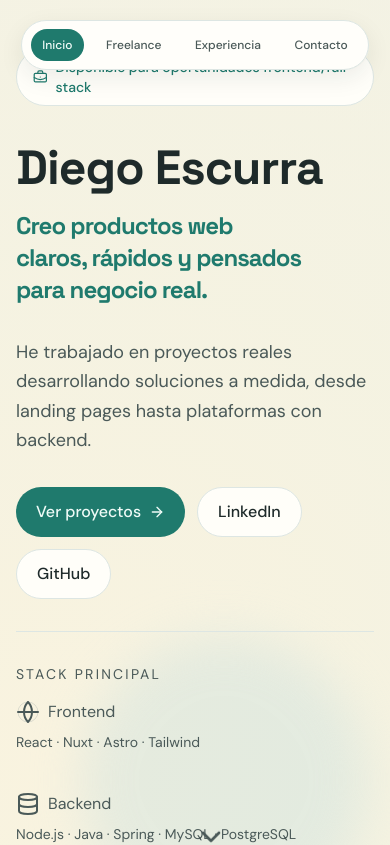
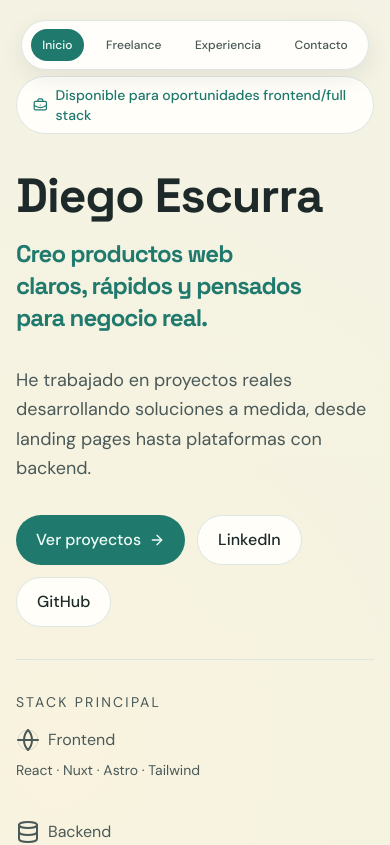
Before and after one commit to diegoescurra/portfolio, a React (Vite) app: page / in a window 390 px wide. Shown: the top 845 px of the page. Built offline with nearby package versions, Linux system fonts and the light colour scheme.

Commit message:
fix: mobile margin

```diff
--- a/src/components/Views/Contact.jsx
+++ b/src/components/Views/Contact.jsx
@@ -29,10 +29,10 @@ export const Contact = () => {
 
   return (
     <section className="py-20 relative overflow-hidden" id="contacto">
-      <div className="absolute inset-0 bg-gradient-to-br from-emerald-50/40 via-transparent to-amber-50/40">
+      {/* <div className="absolute inset-0 bg-gradient-to-br from-emerald-50/40 via-transparent to-amber-50/40">
         <div className="absolute top-20 right-0 w-72 h-72 bg-emerald-100 rounded-full mix-blend-multiply filter blur-xl opacity-60 animate-blob"></div>
         <div className="absolute bottom-20 left-0 w-72 h-72 bg-amber-100 rounded-full mix-blend-multiply filter blur-xl opacity-60 animate-blob animation-delay-4000"></div>
-      </div>
+      </div> */}
 
       <div className="max-w-7xl mx-auto px-4 sm:px-6 lg:px-8 relative">
         <div className="text-center mb-16">
--- a/src/components/Views/Hero.jsx
+++ b/src/components/Views/Hero.jsx
@@ -3,12 +3,12 @@ import OrbitingCirclesDemo from './OrbitingCirclesDemo';
 
 export const Hero = () => {
   return (
-    <section className="min-h-screen relative" id='inicio'>
-      <div className="absolute inset-0">
+    <section className="min-h-dvh relative" id='inicio'>
+      {/* <div className="absolute inset-0">
         <div className="hidden md:block absolute top-20 left-10 w-72 h-72 bg-amber-100 rounded-full mix-blend-multiply filter blur-xl opacity-60 animate-marquee"></div>
         <div className="hidden md:block absolute top-40 right-10 w-72 h-72 bg-teal-100 rounded-full mix-blend-multiply filter blur-xl opacity-70 animate-blob animation-delay-2000"></div>
         <div className="absolute -bottom-8 left-20 w-72 h-72 bg-sky-100 rounded-full mix-blend-multiply filter blur-xl opacity-60 animate-marquee-vertical animation-delay-4000"></div>
-      </div>
+      </div> */}
 
       <div className="relative min-h-screen flex items-center">
         <div className="max-w-7xl mx-auto px-4 sm:px-6 lg:px-8 py-12">
@@ -79,7 +79,7 @@ export const Hero = () => {
         </div>
       </div>
 
-      <div className="absolute bottom-8 left-1/2 -translate-x-1/2 animate-bounce">
+      <div className="absolute bottom-4 md:bottom-8 left-1/2 -translate-x-1/2 animate-bounce">
         <ChevronDown className="text-[var(--ink-soft)]" size={32} />
       </div>
     </section>
--- a/src/components/shareds/navbar/Navbar.jsx
+++ b/src/components/shareds/navbar/Navbar.jsx
@@ -54,7 +54,7 @@ export const Navbar = () => {
   }, []);
 
   return (
-    <header className='flex justify-center relative'>
+    <header className='flex justify-center relative mb-7 lg:mb-0'>
       <nav id='navbar' className="visible">
 
         {NAV_ITEMS.map( item => (
```
